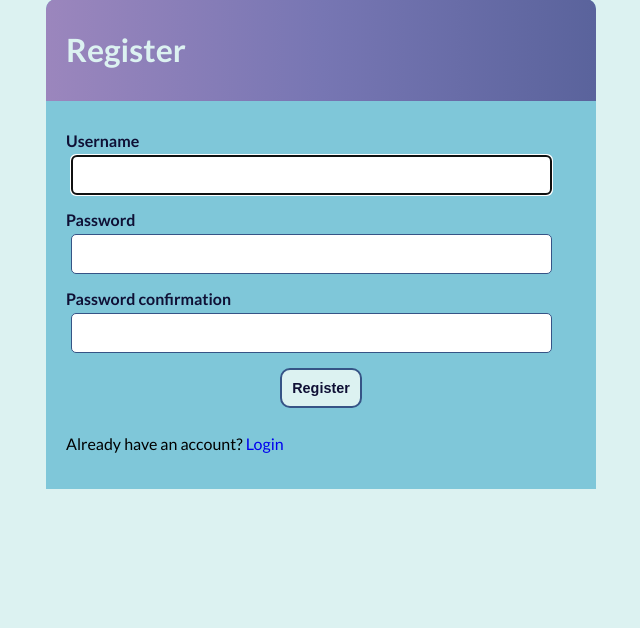
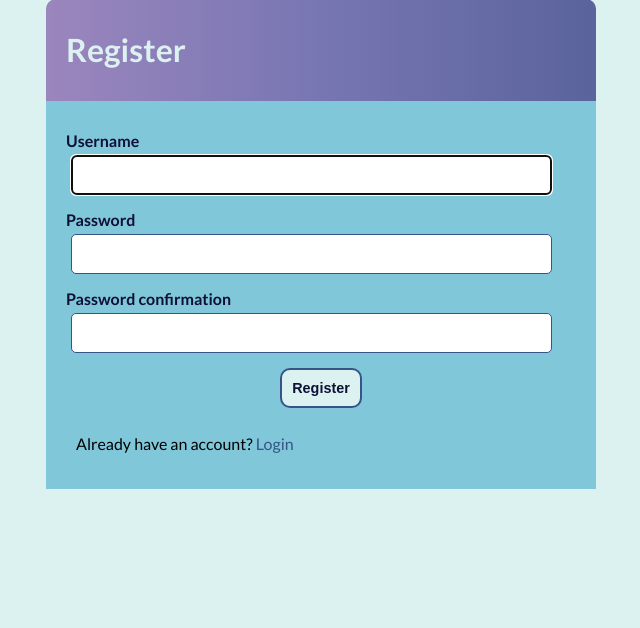
Before and after one commit to thinhtklinh/todolist-django, a Django app: page /register/ in a window 1280 px wide. Shown: the part 59-687 px from the top of the page, without its empty margins (319-959 px from the left). Run offline with Django 5.2, Linux system fonts and the light colour scheme.

Commit message:
update app description

```diff
--- a/base/templates/base/main.html
+++ b/base/templates/base/main.html
@@ -46,6 +46,7 @@
 
         a {
             text-decoration: none;
+            color: #365486;
         }
 
         .header-bar a {
@@ -149,6 +150,10 @@
             padding: 20px;
         }
 
+        .card-body p {
+            margin-left: 10px;
+        }
+
         .center-submit {
             display: flex;
             justify-content: center;
```
Also changed, not shown: README.md, db.sqlite3, login-site.png (added), main-site.png (added), search-tool.png (added).
